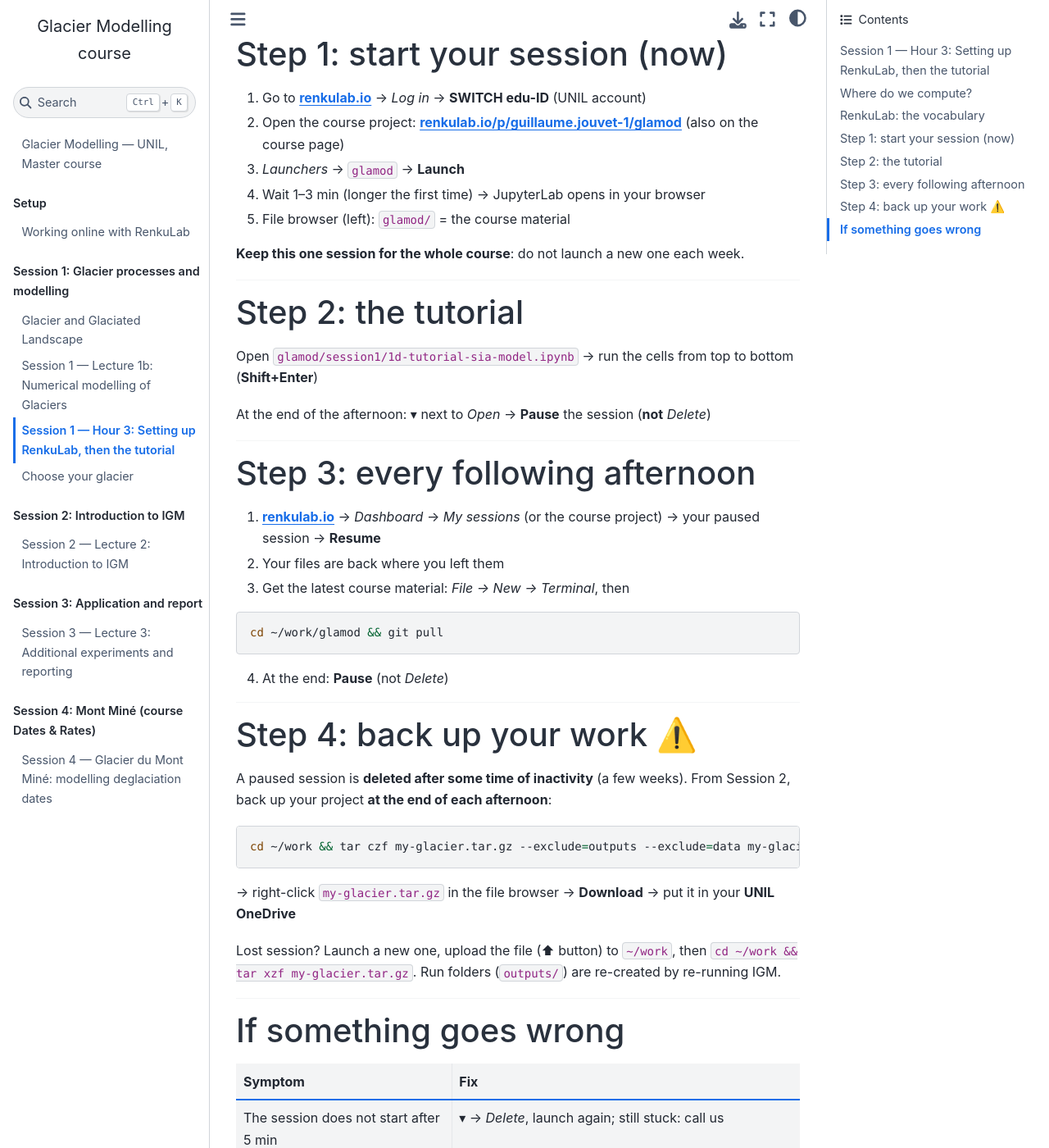
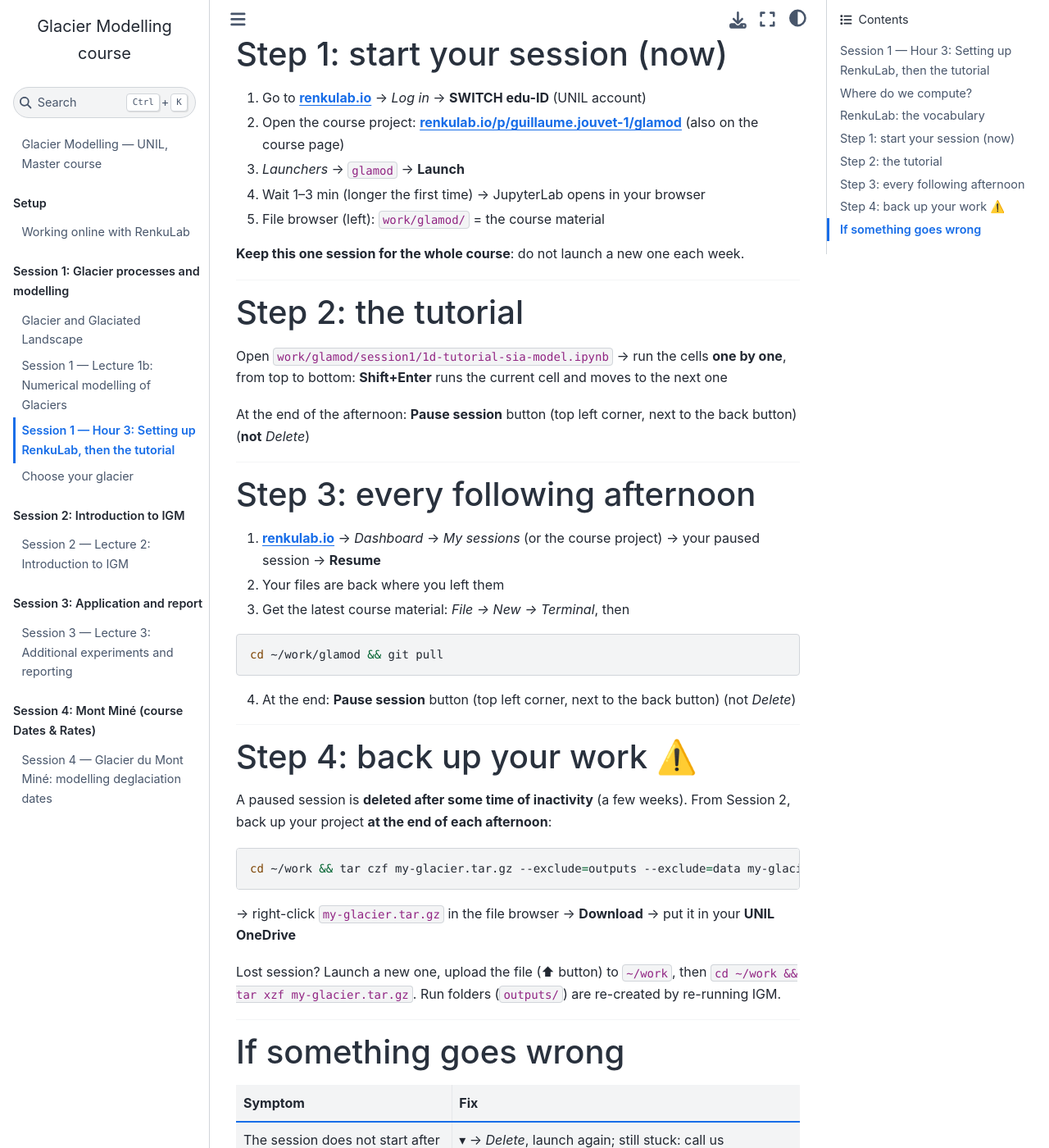
Before and after one commit to jouvetg/glamod, a Jupyter Book: the page built from session1/1c-setup-renku.md, in a window 1280 px wide and 1400 px high, scrolled down 808 px. Shown: the whole window at 82% size. Built offline with Jupyter Book 1.0.4 settings and Sphinx 7.4.7 and the Sphinx Book theme 1.1.4, drawn with Linux system fonts in a browser that asks for light colours; pages that are not in the unit, such as notebooks, are missing from menus.

Commit message:
Renku setup: corrections after test (work/glamod path, Shift+Enter, Pause session button)

````diff
--- a/session1/1c-setup-renku.md
+++ b/session1/1c-setup-renku.md
@@ -39,7 +39,7 @@ Your files live on the **disk of your session**: they stay there as long as the
 2. Open the course project: **[renkulab.io/p/guillaume.jouvet-1/glamod](https://renkulab.io/p/guillaume.jouvet-1/glamod)** (also on the course page)
 3. *Launchers* → `glamod` → **Launch**
 4. Wait 1–3 min (longer the first time) → JupyterLab opens in your browser
-5. File browser (left): `glamod/` = the course material
+5. File browser (left): `work/glamod/` = the course material
 
 **Keep this one session for the whole course**: do not launch a new one each week.
 
@@ -47,9 +47,9 @@ Your files live on the **disk of your session**: they stay there as long as the
 
 # Step 2: the tutorial
 
-Open `glamod/session1/1d-tutorial-sia-model.ipynb` → run the cells from top to bottom (**Shift+Enter**)
+Open `work/glamod/session1/1d-tutorial-sia-model.ipynb` → run the cells **one by one**, from top to bottom: **Shift+Enter** runs the current cell and moves to the next one
 
-At the end of the afternoon: ▾ next to *Open* → **Pause** the session (**not** *Delete*)
+At the end of the afternoon: **Pause session** button (top left corner, next to the back button) (**not** *Delete*)
 
 ---
 
@@ -63,7 +63,7 @@ At the end of the afternoon: ▾ next to *Open* → **Pause** the session (**not
 cd ~/work/glamod && git pull
 ```
 
-4. At the end: **Pause** (not *Delete*)
+4. At the end: **Pause session** button (top left corner, next to the back button) (not *Delete*)
 
 ---
 
````
Also changed, not shown: setup/renku.md (+1 -1 lines), 1 other file.
